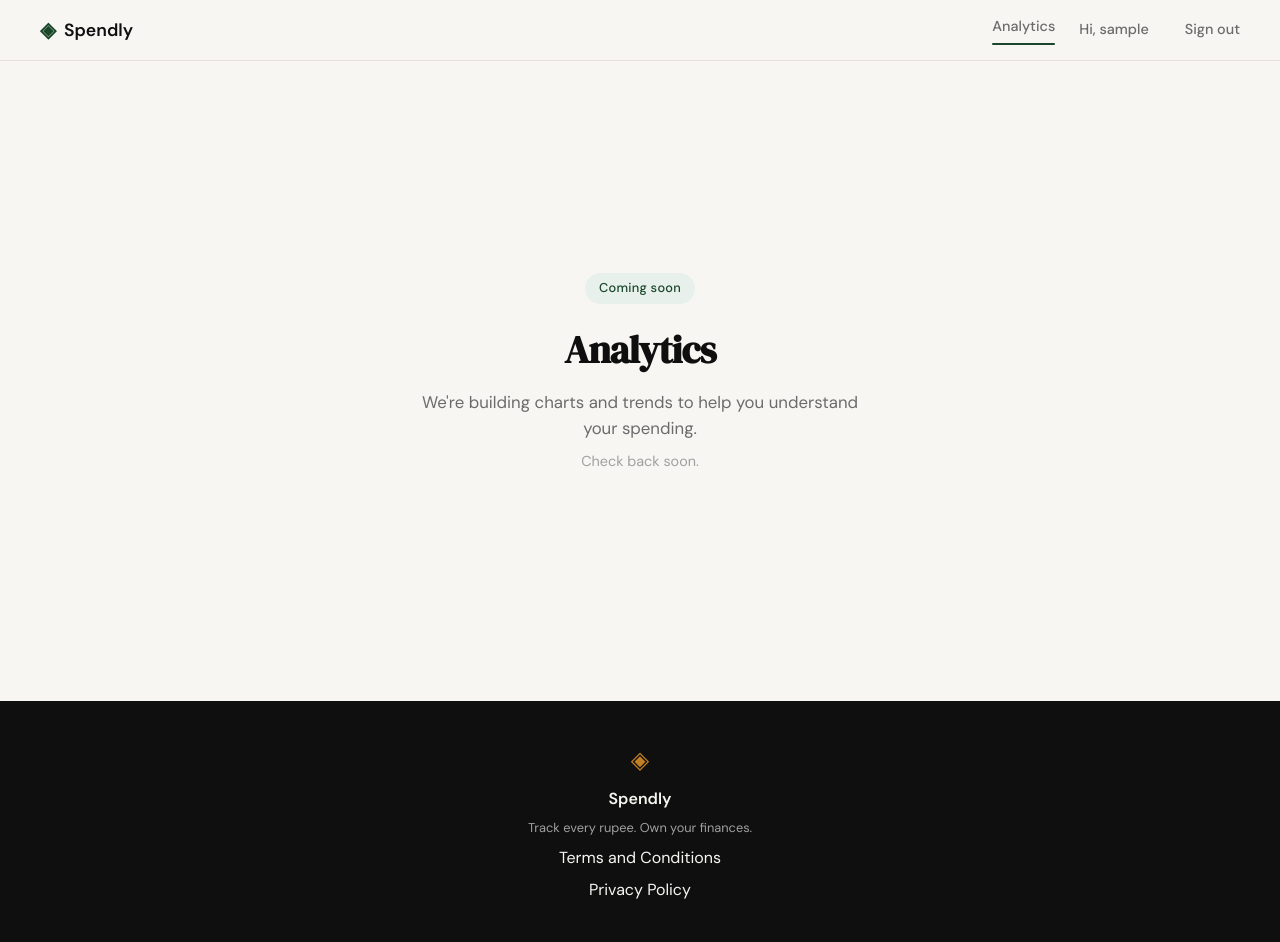
After one commit to Babu-Karumanchi/expenseTracker, a Flask app: page /analytics in a window 1280 px wide. The commit adds this page. Run offline with Flask 3, Linux system fonts and the light colour scheme; the visitor is signed in with stand-in values (Sample User, id 1).

Commit message:
add comming soon page

```diff
--- a/app.py
+++ b/app.py
@@ -367,6 +367,16 @@ def profile():
     )
 
 
+@app.route("/analytics")
+def analytics():
+    """Render the Analytics coming-soon page. Auth-guarded: logged-out
+    users are redirected to /login before any rendering.
+    """
+    if not session.get("user_id"):
+        return redirect(url_for("login"))
+    return render_template("analytics.html")
+
+
 @app.route("/expenses/add")
 def add_expense():
     return "Add expense — coming in Step 7"
--- a/database/db.py
+++ b/database/db.py
@@ -5,7 +5,7 @@ from werkzeug.security import check_password_hash, generate_password_hash
 
 # database/db.py → spendly/ → repo root
 PROJECT_ROOT = Path(__file__).resolve().parent.parent
-DB_PATH = PROJECT_ROOT / "expense_tracker.db"
+DB_PATH = PROJECT_ROOT / "spendly.db"
 
 SCHEMA = """
 CREATE TABLE IF NOT EXISTS users (
--- /dev/null
+++ b/static/css/analytics.css
@@ -0,0 +1,56 @@
+/* Analytics coming-soon page — page-specific styles.
+   Reuses tokens from style.css :root for color/type/radius. */
+
+.analytics-section {
+    max-width: 560px;
+    margin: 0 auto;
+    padding: 4rem 2rem 5rem;
+    min-height: calc(100vh - 60px - 100px);
+    display: flex;
+    flex-direction: column;
+    align-items: center;
+    justify-content: center;
+    text-align: center;
+}
+
+.analytics-badge {
+    display: inline-block;
+    padding: 0.35rem 0.9rem;
+    margin-bottom: 1.5rem;
+    background: var(--accent-light);
+    color: var(--accent);
+    border-radius: 999px;
+    font-family: var(--font-body);
+    font-size: 0.8rem;
+    font-weight: 500;
+    letter-spacing: 0.02em;
+}
+
+.analytics-title {
+    font-family: var(--font-display);
+    font-size: clamp(1.75rem, 3vw, 2.5rem);
+    color: var(--ink);
+    letter-spacing: -0.02em;
+    margin: 0 0 1rem;
+    line-height: 1.15;
+}
+
+.analytics-subtitle {
+    color: var(--ink-muted);
+    font-size: 1.05rem;
+    line-height: 1.6;
+    margin: 0 0 0.5rem;
+    max-width: 440px;
+}
+
+.analytics-meta {
+    color: var(--ink-faint);
+    font-size: 0.9rem;
+    margin: 0;
+}
+
+@media (max-width: 600px) {
+    .analytics-section {
+        padding: 2rem 1.25rem 3rem;
+    }
+}
--- a/static/css/style.css
+++ b/static/css/style.css
@@ -102,6 +102,21 @@ a { color: inherit; text-decoration: none; }
 
 .nav-links a { color: var(--ink-muted); transition: color 0.2s; }
 .nav-links a:hover { color: var(--ink); }
+
+/* Main-nav links (e.g. Analytics) — distinct from auth links so the
+   active-state styling does not bleed into greeting / sign-out / CTA. */
+.nav-link { color: var(--ink-muted); transition: color 0.2s; }
+.nav-link:hover { color: var(--ink); }
+.nav-link--active { color: var(--ink); font-weight: 500; }
+.nav-link--active::after {
+    content: "";
+    display: block;
+    height: 2px;
+    width: 100%;
+    margin-top: 4px;
+    background: var(--accent);
+    border-radius: 1px;
+}
 
 .nav-greeting {
     color: var(--ink-muted);
--- /dev/null
+++ b/templates/analytics.html
@@ -0,0 +1,20 @@
+{% extends "base.html" %}
+
+{% block title %}Analytics — Spendly{% endblock %}
+
+{% block head %}
+    <link rel="stylesheet" href="{{ url_for('static', filename='css/analytics.css') }}">
+{% endblock %}
+
+{% block content %}
+
+<section class="analytics-section">
+    <span class="analytics-badge">Coming soon</span>
+    <h1 class="analytics-title">Analytics</h1>
+    <p class="analytics-subtitle">
+        We're building charts and trends to help you understand your spending.
+    </p>
+    <p class="analytics-meta">Check back soon.</p>
+</section>
+
+{% endblock %}
--- a/templates/base.html
+++ b/templates/base.html
@@ -20,6 +20,8 @@
             </a>
             <div class="nav-links">
                 {% if session.user_id %}
+                    <a href="{{ url_for('analytics') }}"
+                       class="nav-link{% if request.endpoint == 'analytics' %} nav-link--active{% endif %}">Analytics</a>
                     <a href="{{ url_for('profile') }}" class="nav-greeting">Hi, {{ session.user_name }}</a>
                     <a href="{{ url_for('logout') }}">Sign out</a>
                 {% else %}
```
Also changed, not shown: tests/conftest.py (+1 -1 lines), 1 other file.
